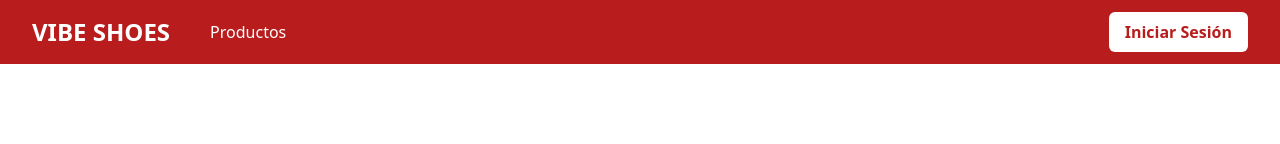
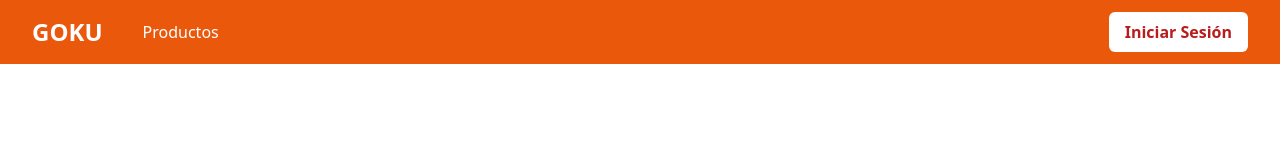
Before and after one commit to HydraRosario/vibeshoes, a Next.js app: page / in a window 1280 px wide. Shown: the top 144 px of the page. Built offline with nearby package versions, Linux system fonts and the light colour scheme; no server answers; the database is empty.

Commit message:
cambie a goku

```diff
--- a/src/components/Navbar.tsx
+++ b/src/components/Navbar.tsx
@@ -9,12 +9,12 @@ export function Navbar() {
   const { user, isAuthenticated, isAdmin, logout, loading } = useAuth();
 
   return (
-    <nav className="bg-red-700 text-white shadow-lg" role="navigation" aria-label="Navegación principal">
+  <nav className="bg-orange-600 text-white shadow-lg" role="navigation" aria-label="Navegación principal">
       <div className="max-w-7xl mx-auto px-4 sm:px-6 lg:px-8">
         <div className="flex justify-between h-16">
           <div className="flex items-center">
             <Link href="/" className="flex items-center">
-              <span className="text-2xl font-bold text-white">VIBE SHOES</span>
+              <span className="text-2xl font-bold text-white">GOKU</span>
             </Link>
 
             <div className="ml-10 flex items-center space-x-4">
```
